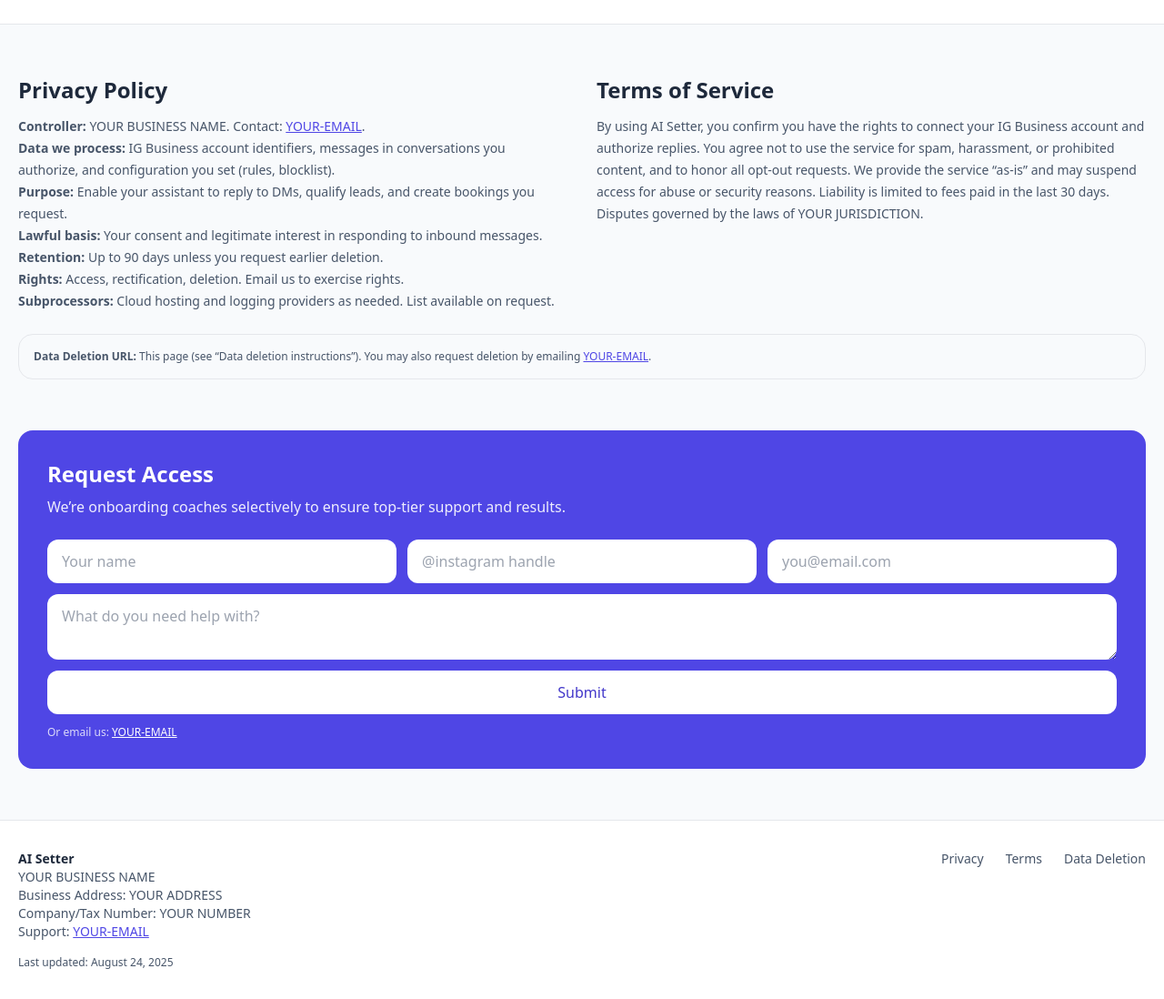
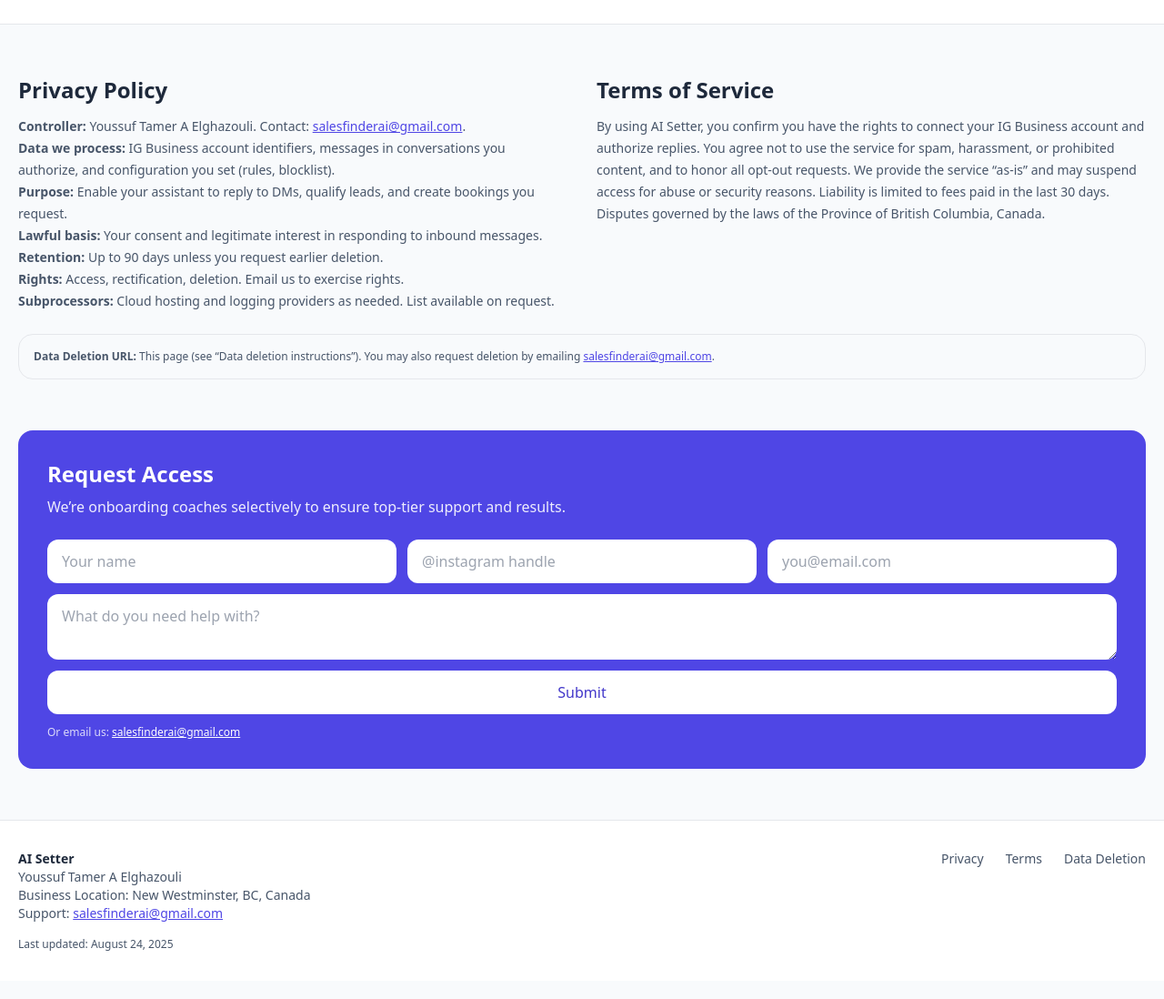
Before and after one commit to youssufelghazouli/aisetterweb, a plain HTML site: page index.html in a window 1280 px wide. Shown: the part 1780-2878 px from the top of the page at 91% size. Drawn offline with nearby package versions, Linux system fonts and the light colour scheme.

Commit message:
first commit

```diff
--- a/index.html
+++ b/index.html
@@ -7,12 +7,14 @@
   <meta name="description" content="AI Setter helps online coaches qualify leads and book calls via Instagram DMs — with consent, logging, and human review." />
   <meta name="robots" content="index,follow" />
 
-  <!-- Open Graph (helps Meta reviewers) -->
+  <!-- Open Graph -->
   <meta property="og:title" content="AI Setter — Instagram DM Automation for Coaches" />
   <meta property="og:description" content="Qualify leads, nurture, and book calls via Instagram DMs with full audit logging, consent, and easy human takeover." />
   <meta property="og:type" content="website" />
-  <meta property="og:url" content="https://YOUR-RENDER-URL" />
-  <meta property="og:image" content="https://YOUR-RENDER-URL/og.png" />
+  <meta property="og:url" content="https://aisetterweb.onrender.com" />
+  <meta property="og:image" content="https://aisetterweb.onrender.com/og.png" />
+
+  <link rel="canonical" href="https://aisetterweb.onrender.com">
 
   <!-- Schema.org -->
   <script type="application/ld+json">
@@ -23,12 +25,12 @@
     "applicationCategory":"BusinessApplication",
     "operatingSystem":"Web",
     "description":"Instagram DM automation for coaches to qualify leads and book calls with compliance and opt-out.",
-    "provider":{"@type":"Organization","name":"YOUR BUSINESS NAME"},
+    "provider":{"@type":"Organization","name":"Youssuf Tamer A Elghazouli"},
     "offers":{"@type":"Offer","price":"0","priceCurrency":"USD"}
   }
   </script>
 
-  <!-- Tailwind (CDN build ok for a simple landing) -->
+  <!-- Tailwind (CDN for simple landing) -->
   <script src="https://cdn.tailwindcss.com"></script>
   <style>
     .container{max-width:1100px}
@@ -145,7 +147,7 @@
       <div class="p-5 bg-slate-50 rounded-2xl border">
         <h4 class="font-semibold">Data deletion instructions</h4>
         <p class="mt-2 text-slate-600">
-          To delete your data, email <a href="mailto:YOUR-EMAIL" class="text-indigo-600 underline">YOUR-EMAIL</a> with subject “Data Deletion Request” and your IG handle. We will confirm and erase within 7 days.
+          To delete your data, email <a href="mailto:salesfinderai@gmail.com" class="text-indigo-600 underline">salesfinderai@gmail.com</a> with subject “Data Deletion Request” and your IG handle. We will confirm and erase within 7 days.
         </p>
       </div>
     </div>
@@ -174,7 +176,8 @@
       <div>
         <h2 class="text-2xl font-semibold">Privacy Policy</h2>
         <p class="mt-3 text-slate-600 text-sm leading-6">
-          <strong>Controller:</strong> YOUR BUSINESS NAME. Contact: <a href="mailto:YOUR-EMAIL" class="text-indigo-600 underline">YOUR-EMAIL</a>.<br/>
+          <strong>Controller:</strong> Youssuf Tamer A Elghazouli.
+          Contact: <a href="mailto:salesfinderai@gmail.com" class="text-indigo-600 underline">salesfinderai@gmail.com</a>.<br/>
           <strong>Data we process:</strong> IG Business account identifiers, messages in conversations you authorize, and configuration you set (rules, blocklist).<br/>
           <strong>Purpose:</strong> Enable your assistant to reply to DMs, qualify leads, and create bookings you request.<br/>
           <strong>Lawful basis:</strong> Your consent and legitimate interest in responding to inbound messages.<br/>
@@ -186,12 +189,13 @@
       <div>
         <h2 class="text-2xl font-semibold">Terms of Service</h2>
         <p class="mt-3 text-slate-600 text-sm leading-6">
-          By using AI Setter, you confirm you have the rights to connect your IG Business account and authorize replies. You agree not to use the service for spam, harassment, or prohibited content, and to honor all opt-out requests. We provide the service “as-is” and may suspend access for abuse or security reasons. Liability is limited to fees paid in the last 30 days. Disputes governed by the laws of YOUR JURISDICTION.
+          By using AI Setter, you confirm you have the rights to connect your IG Business account and authorize replies. You agree not to use the service for spam, harassment, or prohibited content, and to honor all opt-out requests. We provide the service “as-is” and may suspend access for abuse or security reasons. Liability is limited to fees paid in the last 30 days. Disputes governed by the laws of the Province of British Columbia, Canada.
         </p>
       </div>
     </div>
     <div class="mt-6 p-4 bg-slate-50 rounded-2xl border text-xs text-slate-600">
-      <strong>Data Deletion URL:</strong> This page (see “Data deletion instructions”). You may also request deletion by emailing <a href="mailto:YOUR-EMAIL" class="text-indigo-600 underline">YOUR-EMAIL</a>.
+      <strong>Data Deletion URL:</strong> This page (see “Data deletion instructions”). You may also request deletion by emailing
+      <a href="mailto:salesfinderai@gmail.com" class="text-indigo-600 underline">salesfinderai@gmail.com</a>.
     </div>
   </section>
 
@@ -200,7 +204,7 @@
     <div class="p-8 bg-indigo-600 rounded-2xl text-white">
       <h2 class="text-2xl font-semibold">Request Access</h2>
       <p class="mt-2 text-white/90">We’re onboarding coaches selectively to ensure top‑tier support and results.</p>
-      <form class="mt-6 grid md:grid-cols-3 gap-3" action="https://formsubmit.co/YOUR-EMAIL" method="POST">
+      <form class="mt-6 grid md:grid-cols-3 gap-3" action="https://formsubmit.co/salesfinderai@gmail.com" method="POST">
         <input type="hidden" name="_subject" value="AI Setter Access Request" />
         <input type="hidden" name="_captcha" value="false" />
         <input class="px-4 py-3 rounded-xl text-slate-800" name="name" placeholder="Your name" required />
@@ -209,7 +213,7 @@
         <textarea class="px-4 py-3 rounded-xl text-slate-800 md:col-span-3" name="notes" placeholder="What do you need help with?"></textarea>
         <button class="px-5 py-3 rounded-xl bg-white text-indigo-700 font-medium md:col-span-3">Submit</button>
       </form>
-      <p class="mt-3 text-xs text-white/80">Or email us: <a href="mailto:YOUR-EMAIL" class="underline text-white">YOUR-EMAIL</a></p>
+      <p class="mt-3 text-xs text-white/80">Or email us: <a href="mailto:salesfinderai@gmail.com" class="underline text-white">salesfinderai@gmail.com</a></p>
     </div>
   </section>
 
@@ -219,10 +223,9 @@
       <div class="flex flex-col md:flex-row justify-between gap-4">
         <div>
           <div class="font-semibold text-slate-800">AI Setter</div>
-          <div>YOUR BUSINESS NAME</div>
-          <div>Business Address: YOUR ADDRESS</div>
-          <div>Company/Tax Number: YOUR NUMBER</div>
-          <div>Support: <a href="mailto:YOUR-EMAIL" class="text-indigo-600 underline">YOUR-EMAIL</a></div>
+          <div>Youssuf Tamer A Elghazouli</div>
+          <div>Business Location: New Westminster, BC, Canada</div>
+          <div>Support: <a href="mailto:salesfinderai@gmail.com" class="text-indigo-600 underline">salesfinderai@gmail.com</a></div>
         </div>
         <div class="flex gap-6">
           <a href="#legal" class="hover:text-indigo-600">Privacy</a>
```
Also changed, not shown: og.png (added).
